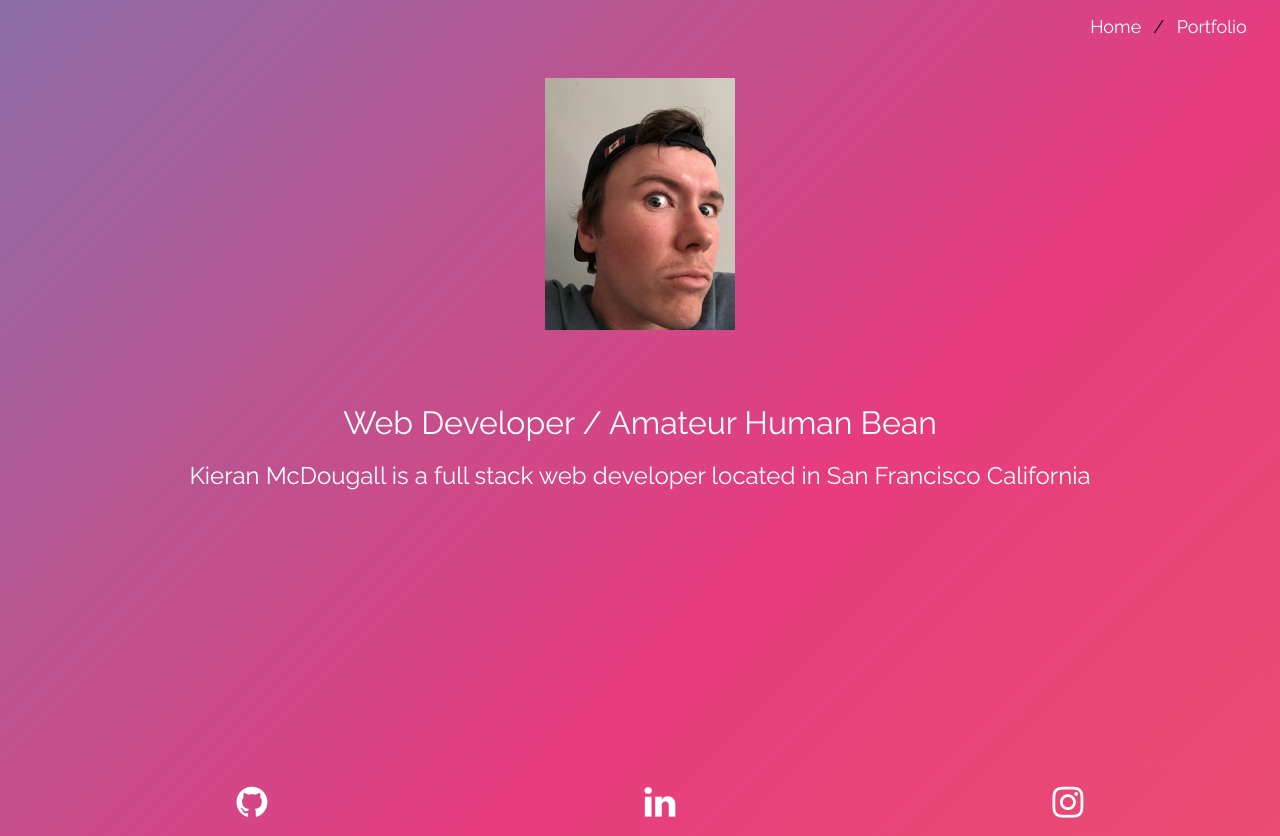
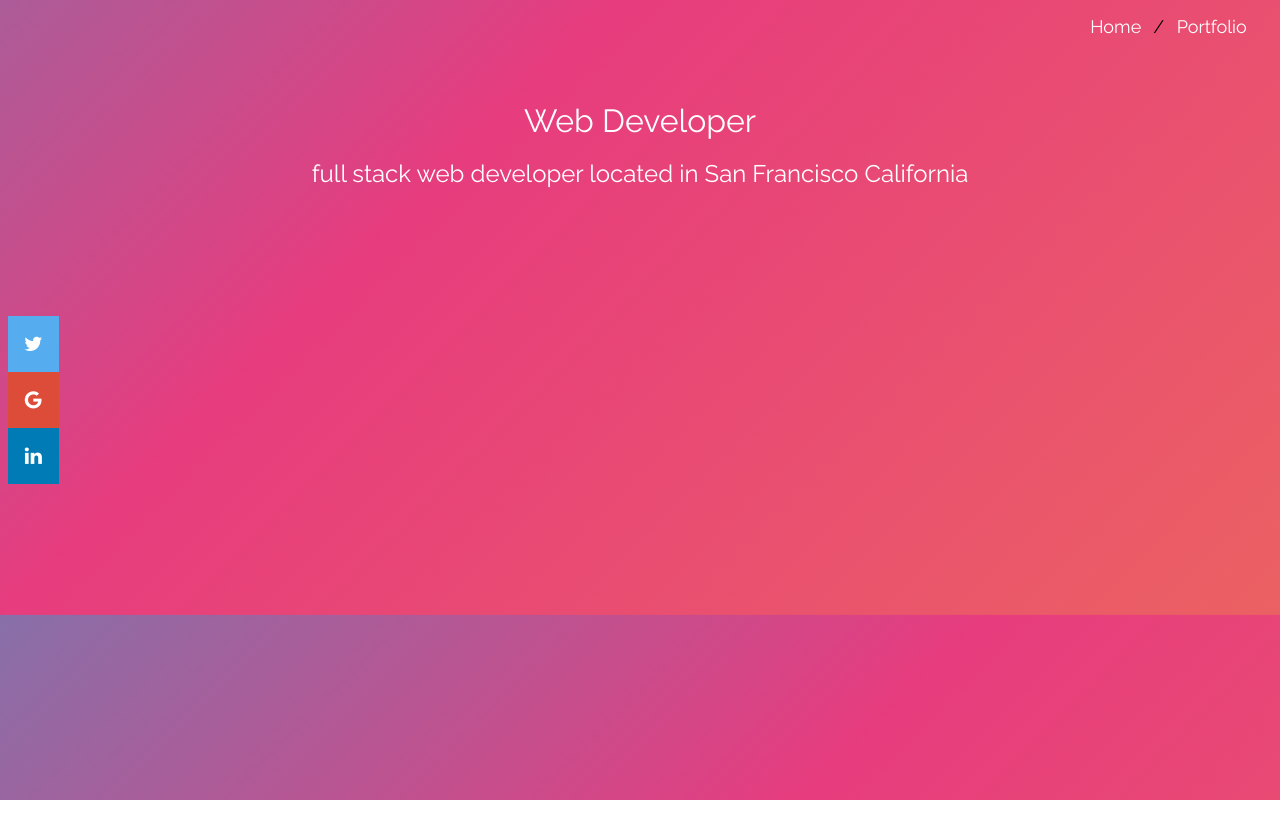
Before and after one commit to LopTwo/Portfolio, a plain HTML site: page Home.html in a window 1280 px wide. After the commit the page ends 800 px from the top, so only its background shows below. Drawn offline with Linux system fonts and the light colour scheme.

Commit message:
test commit

```diff
--- a/Home.html
+++ b/Home.html
@@ -22,27 +22,21 @@
         </ul>
     </div>
 
-    <img class="selfie" src='selfie.jpeg'>
+    <!-- <img class="selfie" src='selfie.jpeg'> -->
 
     <div class="Jumbotron">
-        <h1>Web Developer / Amateur Human Bean</h1>
-        <h2>Kieran McDougall is a full stack web developer located in San Francisco California</h2>
+        <h1>Web Developer</h1>
+        <h2>full stack web developer located in San Francisco California</h2>
     </div>
 
-<br></br>
-<br></br>
-<br></br>
-<br></br>
-<br></br>
-<br></br>
 
-    <footer class="site-footer">
-        <ul class="noBullet">
-           <li><i class="fa fa-github" style="font-size:36px"></i></li>
-            <li><i class="fa fa-linkedin" style="font-size:36px"></i></li>
-            <li><i class="fa fa-instagram" style="font-size:36px"></i> </li>
-        </ul>
-    </footer>
+<div class="icon-bar">
+    <!-- <a href="#" class="facebook"><i class="fa fa-facebook"></i></a> -->
+    <a href="#" class="twitter"><i class="fa fa-twitter"></i></a>
+    <a href="#" class="google"><i class="fa fa-google"></i></a>
+    <a href="#" class="linkedin"><i class="fa fa-linkedin"></i></a>
+    <!-- <a href="#" class="youtube"><i class="fa fa-youtube"></i></a> -->
+  </div>
 
 
 
--- a/style.css
+++ b/style.css
@@ -142,3 +142,50 @@ ul.breadcrumb li a:hover {
   color: #01447e;
   text-decoration: underline;
 }
+
+
+.icon-bar {
+  position: fixed;
+  top: 50%;
+  -webkit-transform: translateY(-50%);
+  -ms-transform: translateY(-50%);
+  transform: translateY(-50%);
+}
+
+.icon-bar a {
+  display: block;
+  text-align: center;
+  padding: 16px;
+  transition: all 0.3s ease;
+  color: white;
+  font-size: 20px;
+}
+
+.icon-bar a:hover {
+  background-color: #000;
+}
+
+.facebook {
+  background: #3B5998;
+  color: white;
+}
+
+.twitter {
+  background: #55ACEE;
+  color: white;
+}
+
+.google {
+  background: #dd4b39;
+  color: white;
+}
+
+.linkedin {
+  background: #007bb5;
+  color: white;
+}
+
+.youtube {
+  background: #bb0000;
+  color: white;
+}
```
